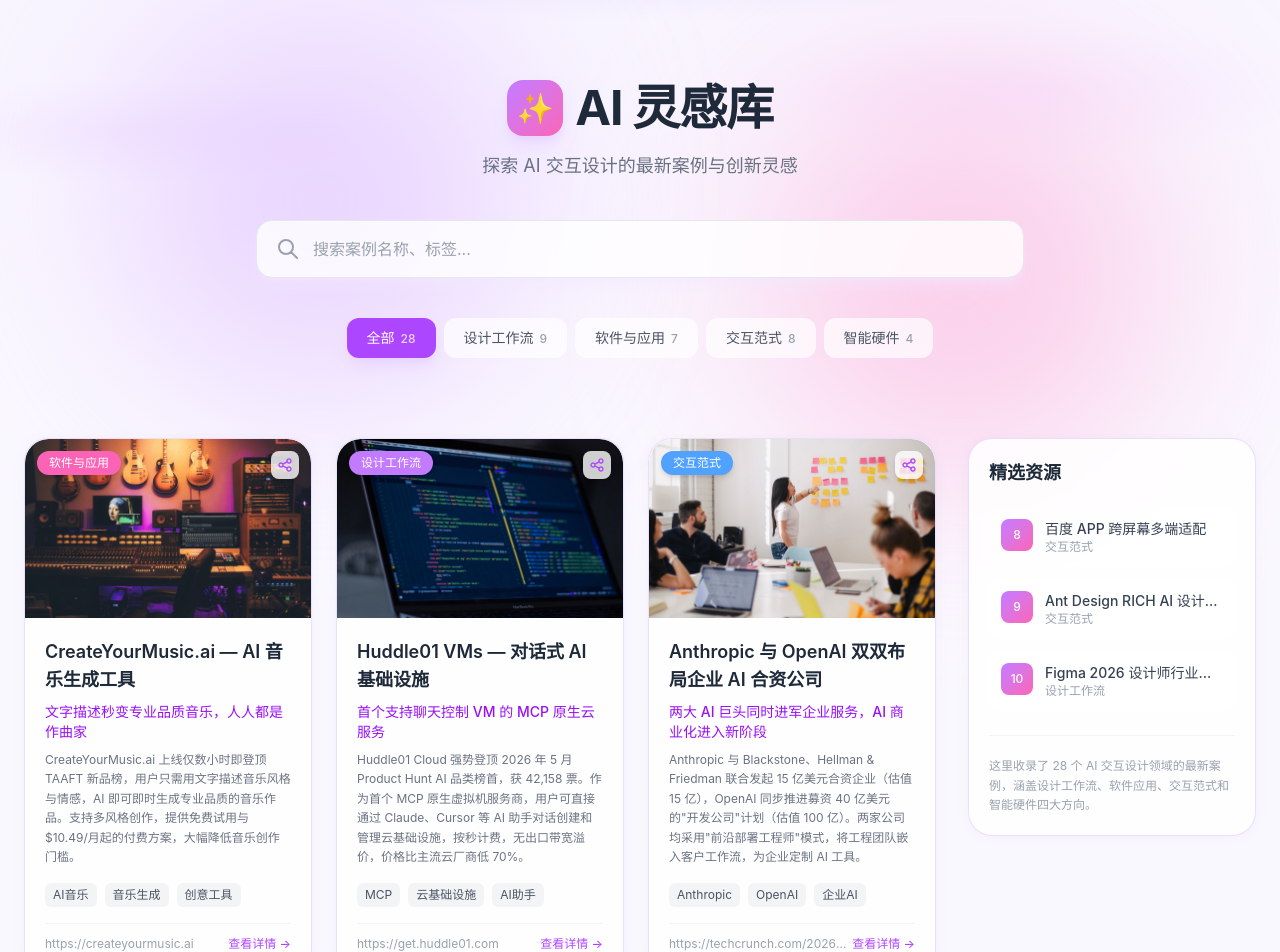
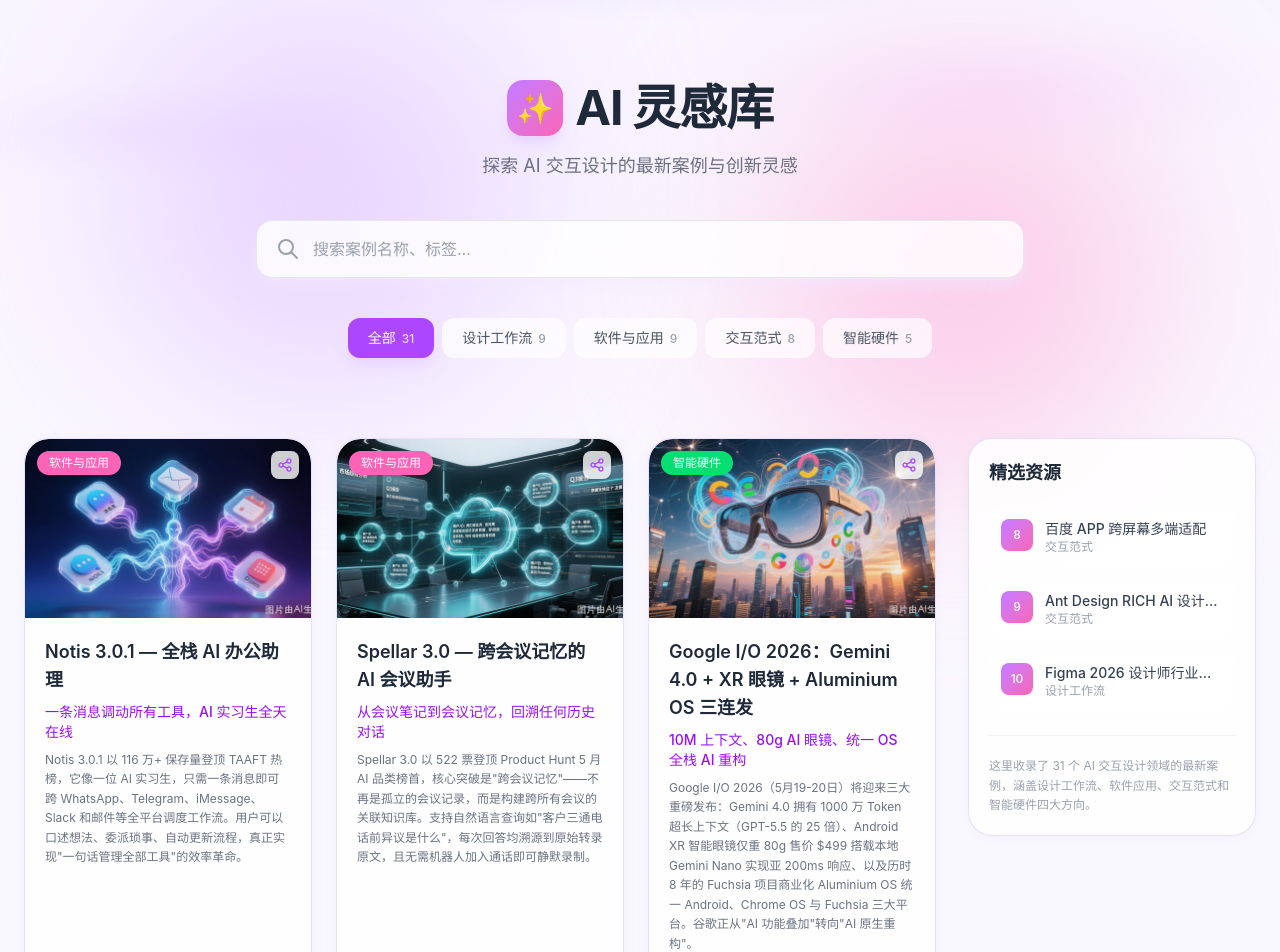
Before and after one commit to xiaoruan35-lab/ai-inspiration-lib, a Next.js app: page / in a window 1280 px wide. Shown: the top 952 px of the page. Built offline with nearby package versions, Linux system fonts and the light colour scheme.

Commit message:
feat: 自动抓取每日 AI 产品与重大行业资讯

```diff
--- a/src/data/caseStudies.ts
+++ b/src/data/caseStudies.ts
@@ -11,6 +11,36 @@
 
 
 export const CASE_STUDIES: CaseStudy[] = [
+  {
+    id: 'auto-20260516-01',
+    title: 'Notis 3.0.1 — 全栈 AI 办公助理',
+    highlight: '一条消息调动所有工具，AI 实习生全天在线',
+    description: 'Notis 3.0.1 以 116 万+ 保存量登顶 TAAFT 热榜，它像一位 AI 实习生，只需一条消息即可跨 WhatsApp、Telegram、iMessage、Slack 和邮件等全平台调度工作流。用户可以口述想法、委派琐事、自动更新流程，真正实现"一句话管理全部工具"的效率革命。',
+    category: '软件与应用',
+    tags: ['AI助理', '办公自动化', '跨平台', '效率工具'],
+    sourceUrl: 'https://theresanaiforthat.com/ai/notis-ai/',
+    coverUrl: '/image/cases/auto-20260516-01.jpg'
+  },
+  {
+    id: 'auto-20260516-02',
+    title: 'Spellar 3.0 — 跨会议记忆的 AI 会议助手',
+    highlight: '从会议笔记到会议记忆，回溯任何历史对话',
+    description: 'Spellar 3.0 以 522 票登顶 Product Hunt 5 月 AI 品类榜首，核心突破是"跨会议记忆"——不再是孤立的会议记录，而是构建跨所有会议的关联知识库。支持自然语言查询如"客户三通电话前异议是什么"，每次回答均溯源到原始转录原文，且无需机器人加入通话即可静默录制。',
+    category: '软件与应用',
+    tags: ['AI会议', '知识管理', 'ProductHunt', '语音转写'],
+    sourceUrl: 'https://www.producthunt.com/products/spellar',
+    coverUrl: '/image/cases/auto-20260516-02.jpg'
+  },
+  {
+    id: 'auto-20260516-03',
+    title: 'Google I/O 2026：Gemini 4.0 + XR 眼镜 + Aluminium OS 三连发',
+    highlight: '10M 上下文、80g AI 眼镜、统一 OS 全栈 AI 重构',
+    description: 'Google I/O 2026（5月19-20日）将迎来三大重磅发布：Gemini 4.0 拥有 1000 万 Token 超长上下文（GPT-5.5 的 25 倍）、Android XR 智能眼镜仅重 80g 售价 $499 搭载本地 Gemini Nano 实现亚 200ms 响应、以及历时 8 年的 Fuchsia 项目商业化 Aluminium OS 统一 Android、Chrome OS 与 Fuchsia 三大平台。谷歌正从"AI 功能叠加"转向"AI 原生重构"。',
+    category: '智能硬件',
+    tags: ['Google', 'Gemini 4.0', 'XR眼镜', 'AluminiumOS'],
+    sourceUrl: 'https://blog.csdn.net/xyghehehehe/article/details/161134769',
+    coverUrl: '/image/cases/auto-20260516-03.jpg'
+  },
   {
     id: 'auto-20260506-01',
     title: 'CreateYourMusic.ai — AI 音乐生成工具',
```
